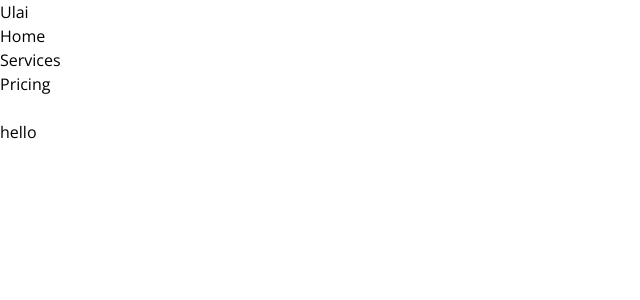
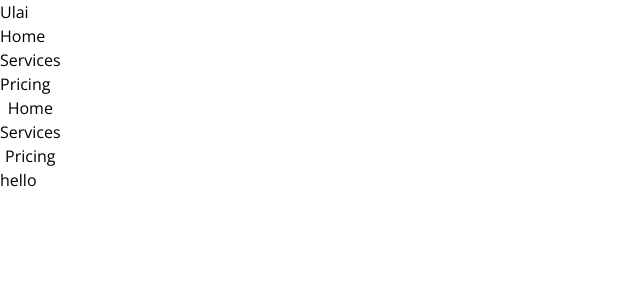
Before and after one commit to TamaniPhiri/WebUI-4, a React (Vite) app: page / in a window 1280 px wide. Shown: the top 300 px of the page, without its empty margins (0-640 px from the left). Built offline with nearby package versions, Linux system fonts and the light colour scheme.

Commit message:
nav menu under way

```diff
--- a/src/Components/Navbar.jsx
+++ b/src/Components/Navbar.jsx
@@ -19,8 +19,12 @@ const Navbar = () => {
                     <div className="w-5 h-[2px] bg-orange-900 mb-1"></div>
                     <div className="w-5 h-[2px] bg-orange-900 mb-1"></div>
                     <div className="w-5 h-[2px] bg-orange-900 mb-1"></div>
-                    <div className=" w-3/4 absolute top-0 right-0 h-screen bg-white">
-
+                    <div className=" w-3/4 absolute top-0 right-0 h-screen bg-white border">
+                        <ul>
+                            <li className="px-6 py-4 border-b-[1px] hover:text-orange-900 cursor-pointer">Home</li>
+                            <li className="px-6 py-4 border-b-[1px] hover:text-orange-900 cursor-pointer">Services</li>
+                            <li className="px-6 py-4 border-b-[1px] hover:text-orange-900 cursor-pointer">Pricing</li>
+                        </ul>
                     </div>
                 </button>
             </div>
```
